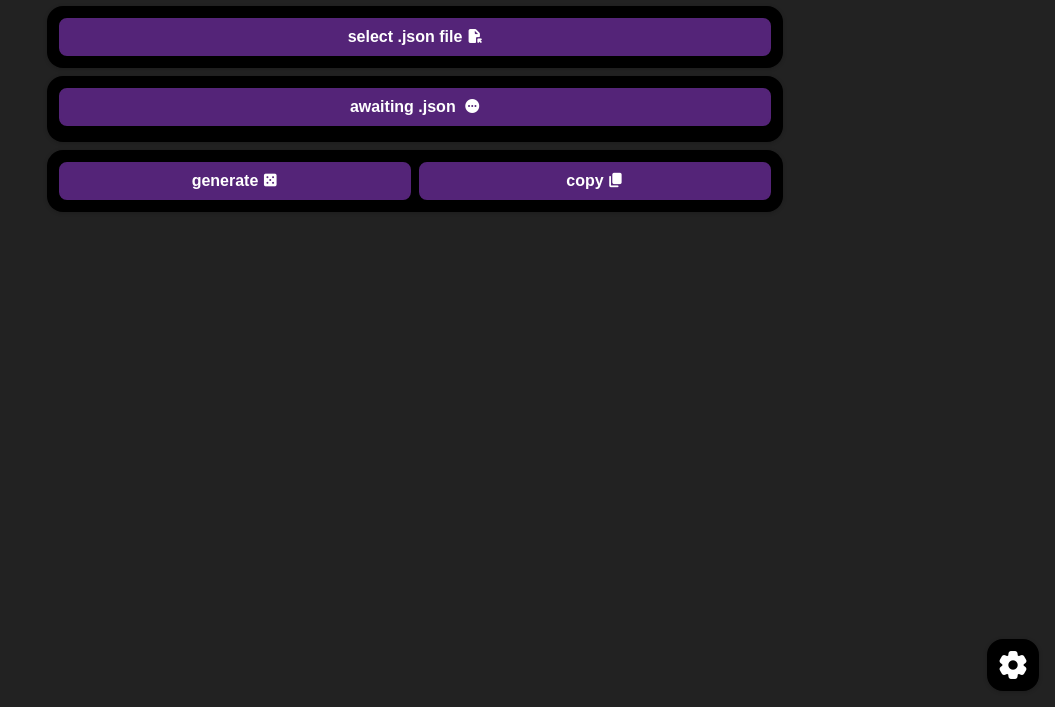
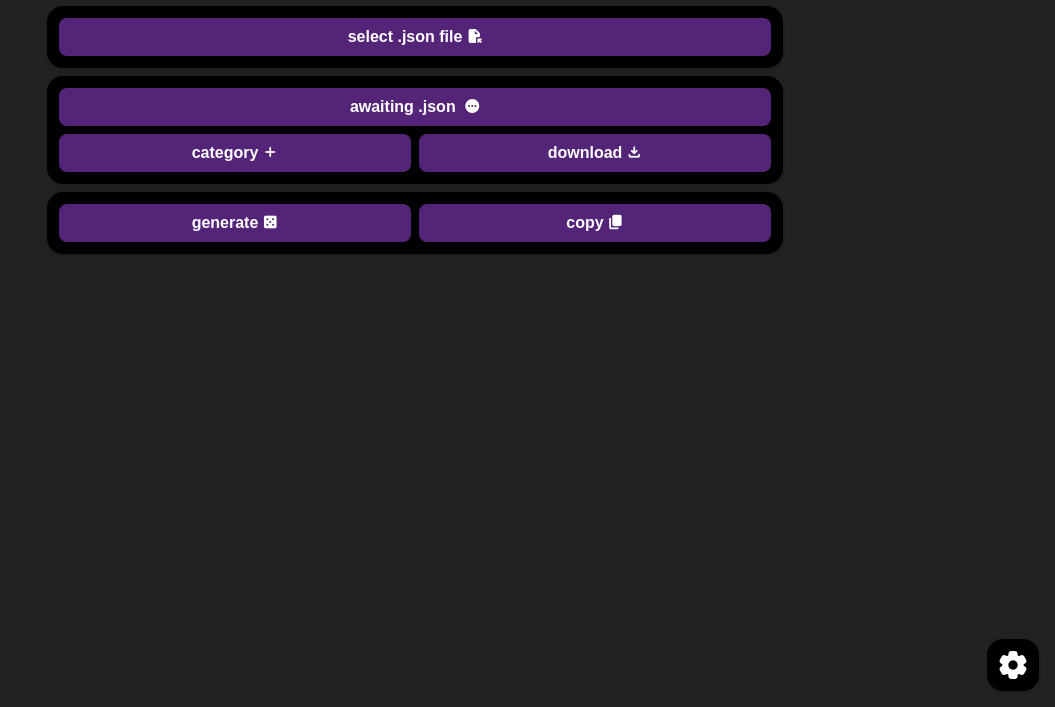
Before and after one commit to VoidRunnerSam/randomizer, a plain HTML site: page index.html in a window 1280 px wide. Shown: the part 93-800 px from the top of the page, without its empty margins (225-1280 px from the left). Drawn offline with nearby package versions, Linux system fonts and the light colour scheme.

Commit message:
Unhide BTN's default

```diff
--- a/index.html
+++ b/index.html
@@ -19,7 +19,7 @@
             <button id="toggle" class="button"><span id="toggletext">awaiting .json</span> <span id="toggleicon" class="material-symbols-rounded">pending</span></button>
             <div id="categories">
             </div>
-            <div id="btns" class="hidden bc">
+            <div id="btns" class="bc">
                 <button id="addCategoryBtn" class=" buttonhalf button">category<span class="material-symbols-rounded">
 add
 </span></button>
```
